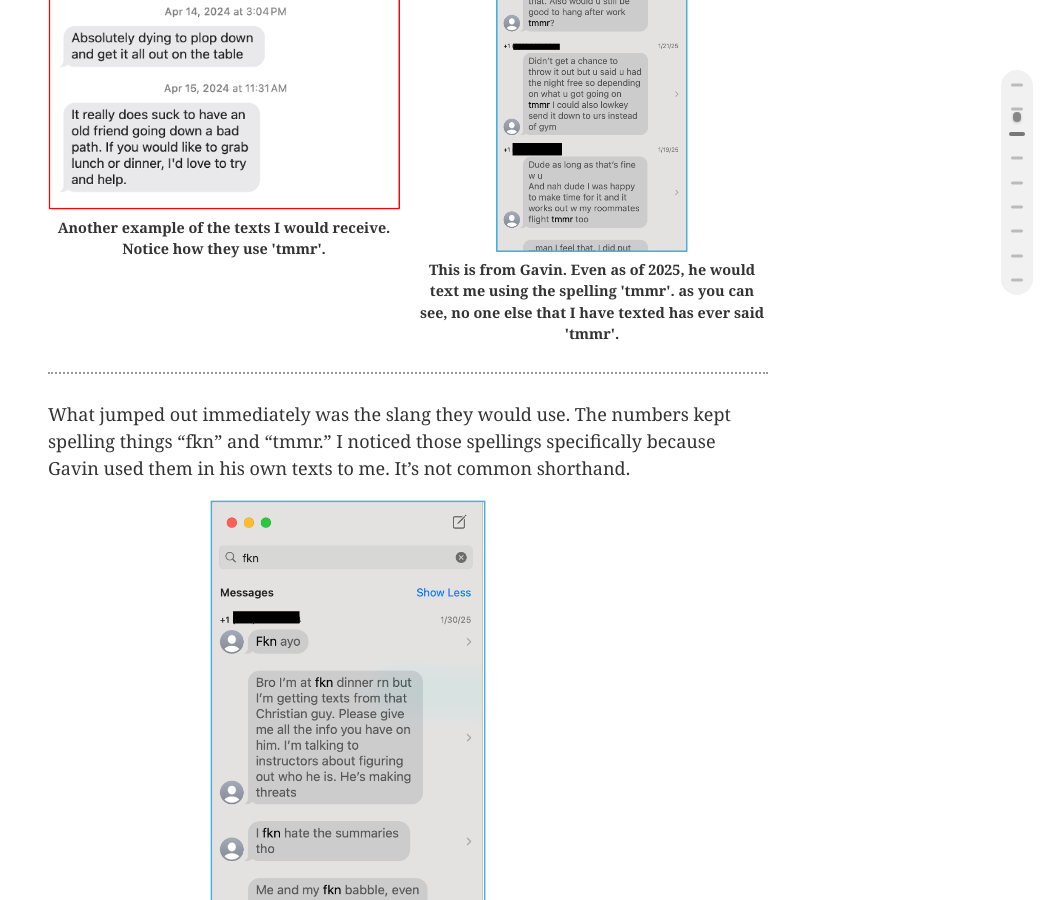
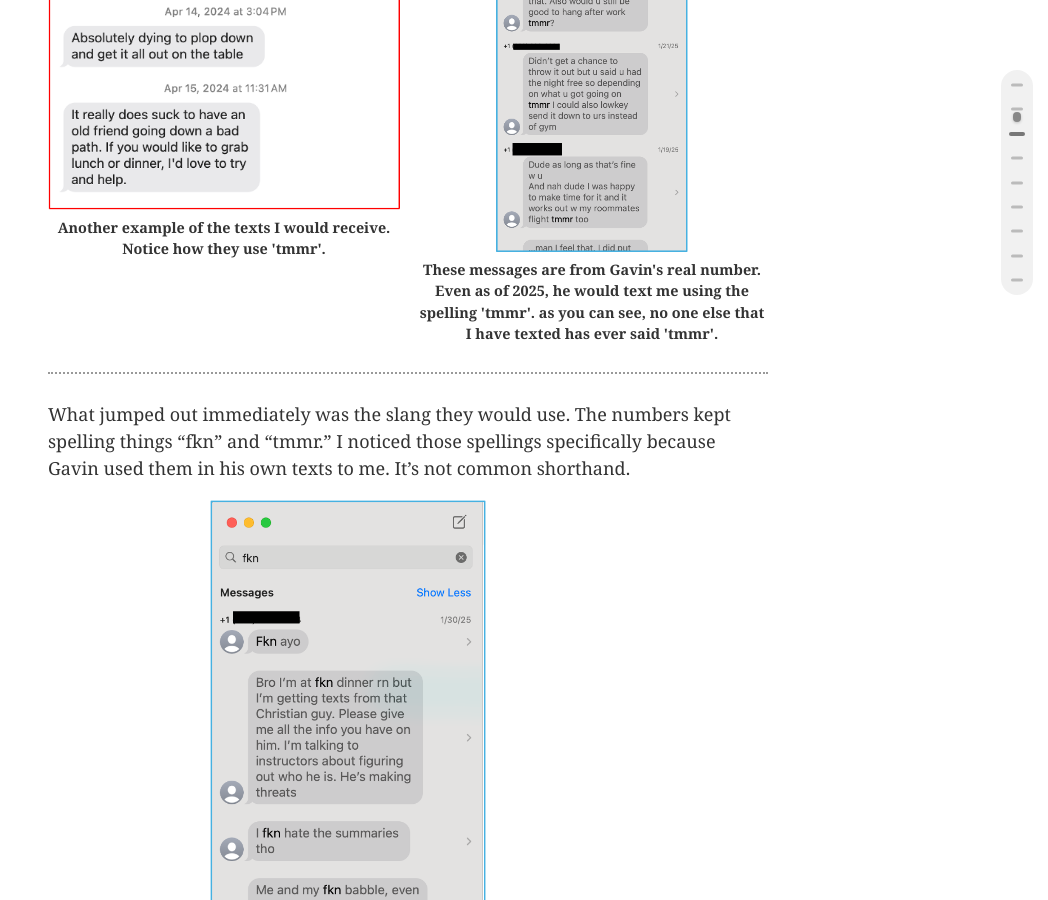
Before and after one commit to 0sps/sullivan.mx, a Jekyll site: the page built from _posts/2026-04-01-Gavin-Grier-stalker.md, in a window 1280 px wide and 900 px high, scrolled down 2879 px. Shown: the whole window, without its empty margins (232-1280 px from the left). Built offline with Jekyll 4.4.1, drawn with Linux system fonts in a browser that asks for light colours.

Commit message:
Update 2026-04-01-Gavin-Grier-stalker.md

```diff
--- a/_posts/2026-04-01-Gavin-Grier-stalker.md
+++ b/_posts/2026-04-01-Gavin-Grier-stalker.md
@@ -58,7 +58,7 @@
   </figure>
   <figure style="flex: 1 1 300px; max-width: 600px; text-align: center; margin: 0;">
     <a href= "/assets/gavin4.png"><img src="/assets/gavin4.png" alt="S" style="max-height: 50vh; max-width: 100%; object-fit: contain;"></a>
-    <figcaption>This is from Gavin. Even as of 2025, he would text me using the spelling 'tmmr'. as you can see, no one else that I have texted has ever said 'tmmr'.</figcaption>
+    <figcaption>These messages are from Gavin's real number. Even as of 2025, he would text me using the spelling 'tmmr'. as you can see, no one else that I have texted has ever said 'tmmr'.</figcaption>
   </figure>
 </div>
 ---
```
